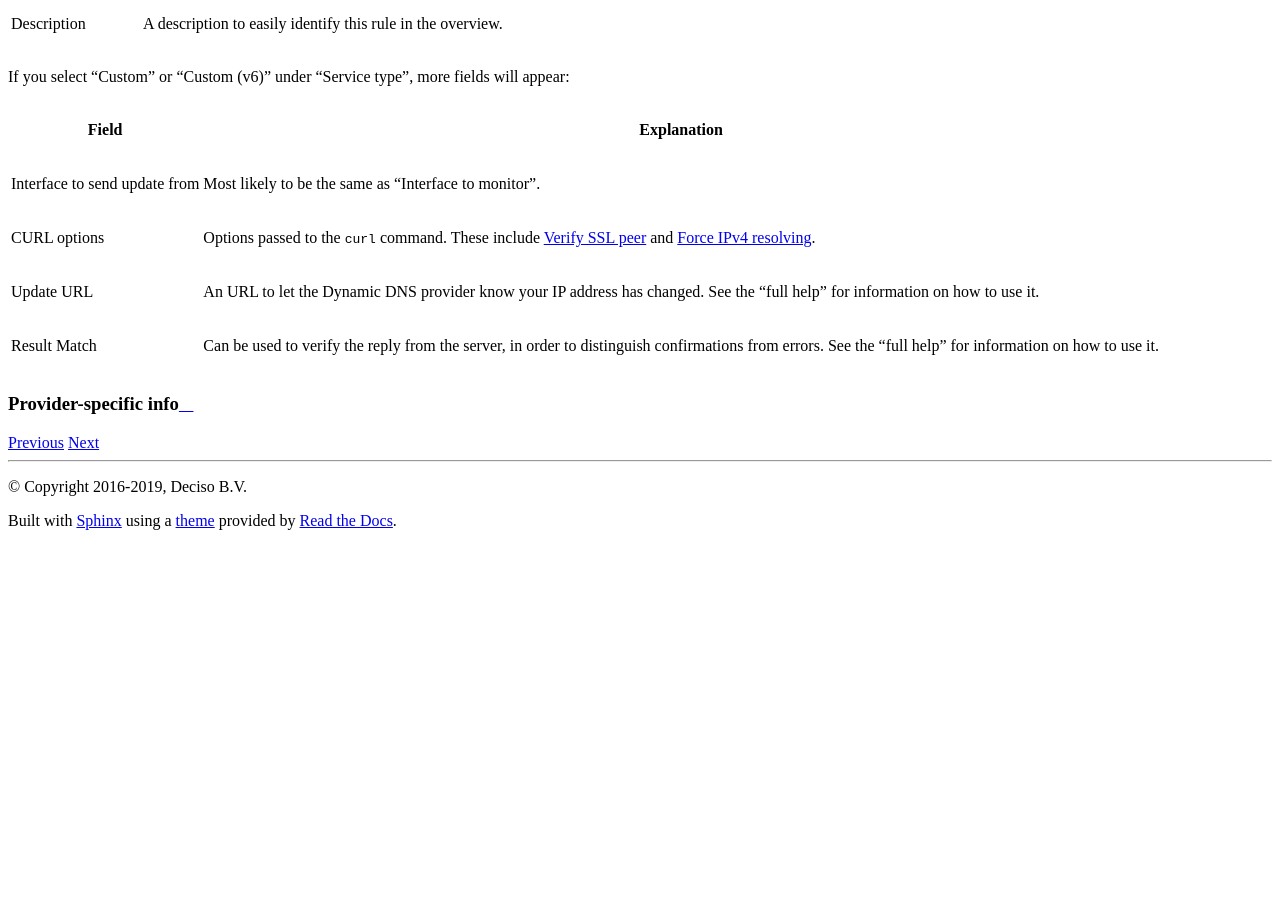
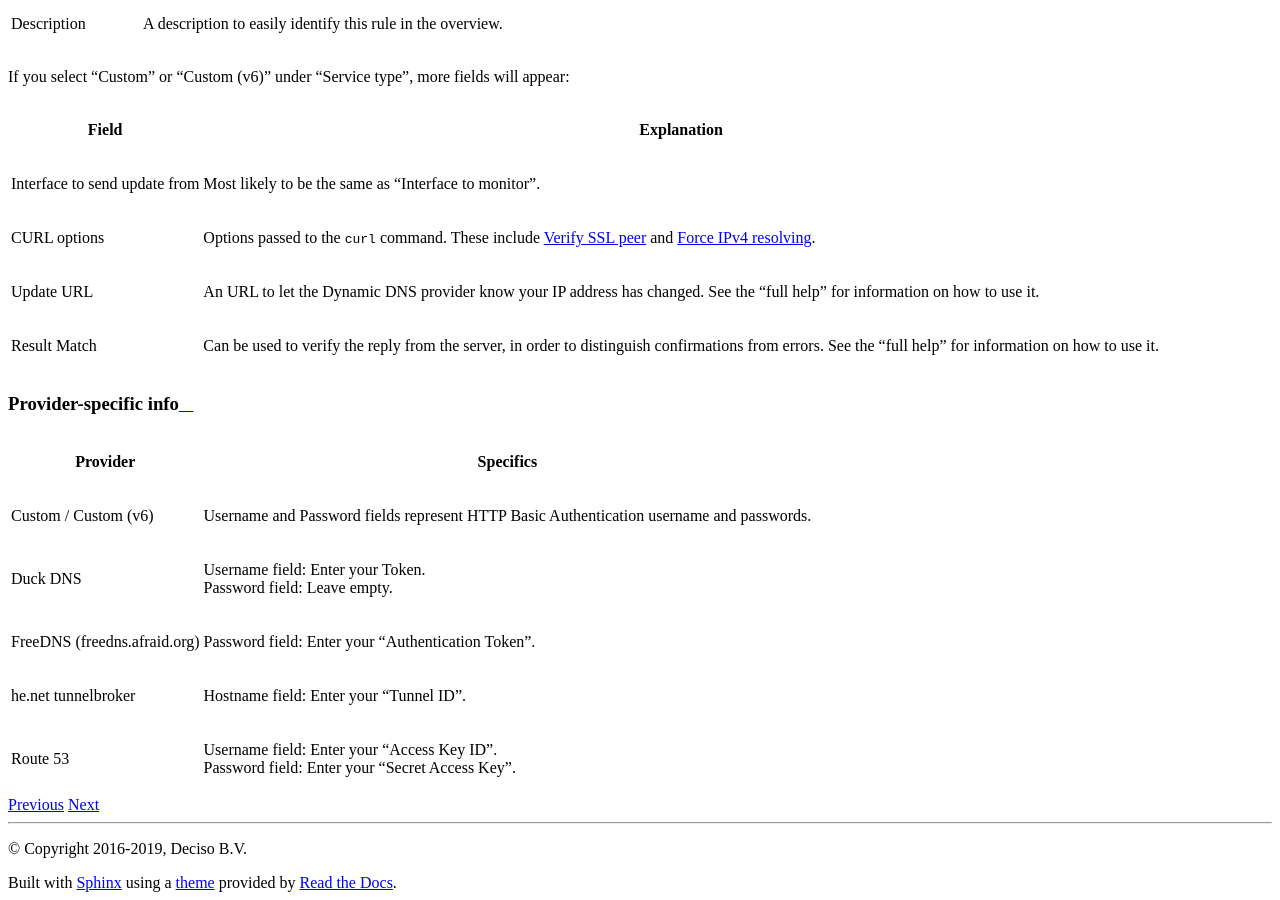
Before and after one commit to opnsense/docs, a Sphinx documentation site: the page built from source/manual/dynamic_dns.rst, in a window 1280 px wide and 900 px high, scrolled down 1773 px. Built offline with Sphinx 7.4.7 and the Read the Docs theme 2.0.0, drawn with Linux system fonts in a browser that asks for light colours; before the commit the page ends 2311 px from its top, so only the background shows below that.

Commit message:
dynamic_dns.rst fix table

```diff
--- a/source/manual/dynamic_dns.rst
+++ b/source/manual/dynamic_dns.rst
@@ -58,7 +58,7 @@ Provider-specific info
 +------------------------------+------------------------------------------------------------------------------------------+
 | FreeDNS (freedns.afraid.org) | Password field: Enter your “Authentication Token”.                                       |
 +------------------------------+------------------------------------------------------------------------------------------+
-| he.net tunnelbroker          | Hostname field: Enter your “Tunnel ID”.
+| he.net tunnelbroker          | Hostname field: Enter your “Tunnel ID”.                                                  |
 +------------------------------+------------------------------------------------------------------------------------------+
 | Route 53                     | Username field: Enter your “Access Key ID”. |br|                                         |
 |                              | Password field: Enter your “Secret Access Key”.                                          |
```
